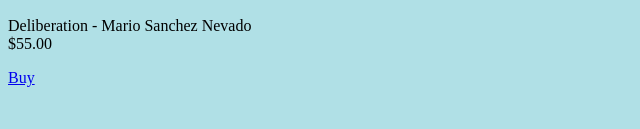
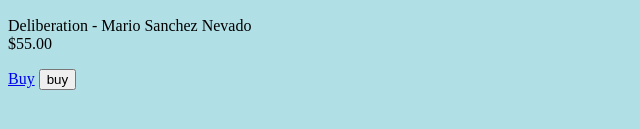
Before and after one commit to WhoisQuinn/ArtisanAveneue.github.io, a plain HTML site: page buy.html in a window 1280 px wide. Shown: the part 437-566 px from the top of the page, 0-640 px from the left. Drawn offline with Linux system fonts and the light colour scheme.

Commit message:
Update buy.html

```diff
--- a/buy.html
+++ b/buy.html
@@ -55,6 +55,7 @@ li a:hover:not(.active) {
   <p>Deliberation - Mario Sanchez Nevado <br>
   $55.00</p>
  <a href="art1.html">Buy</a>
-  </button>
+  <button onclick="window.location.href='art1.html';">
+      buy
 </body>
 </html>
```
